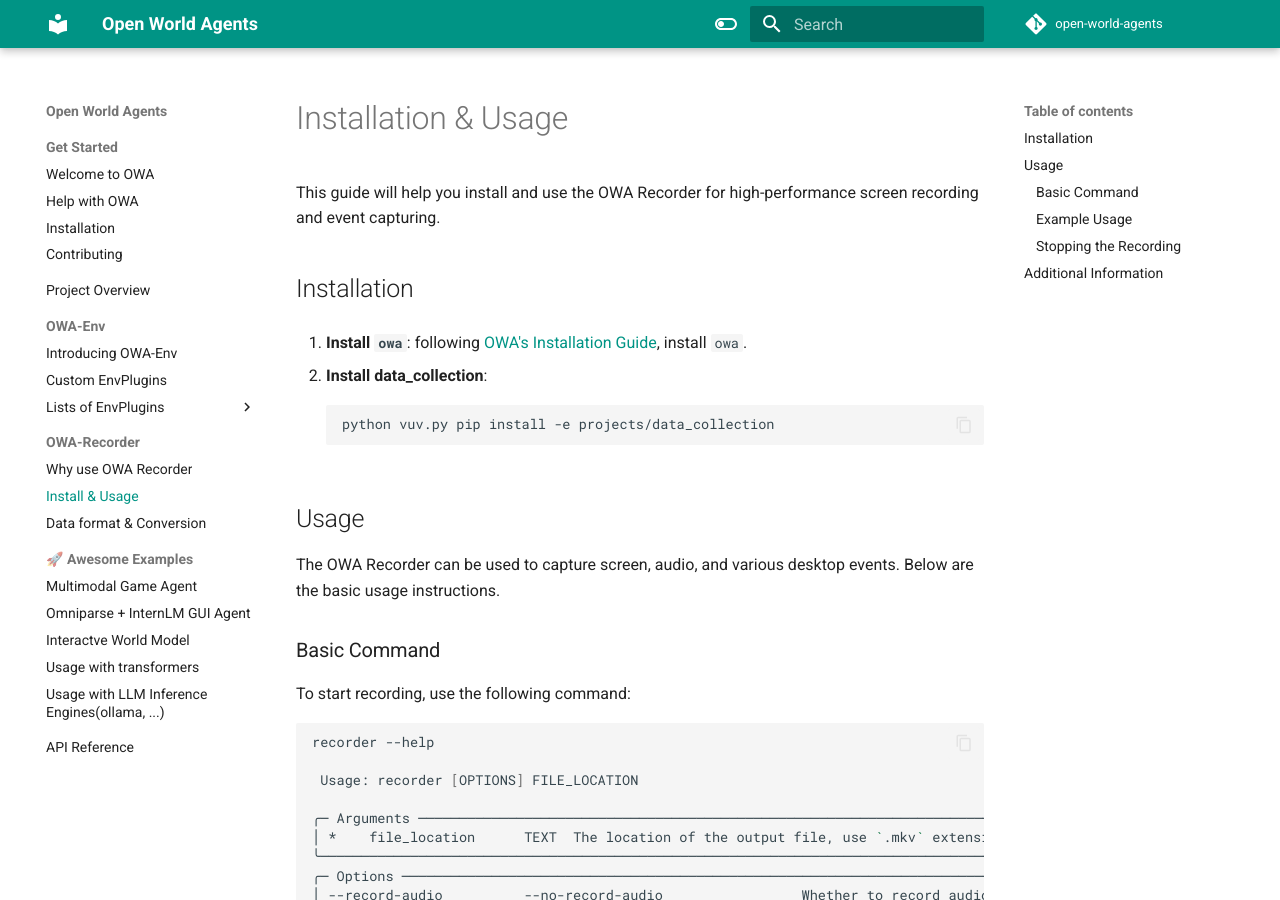
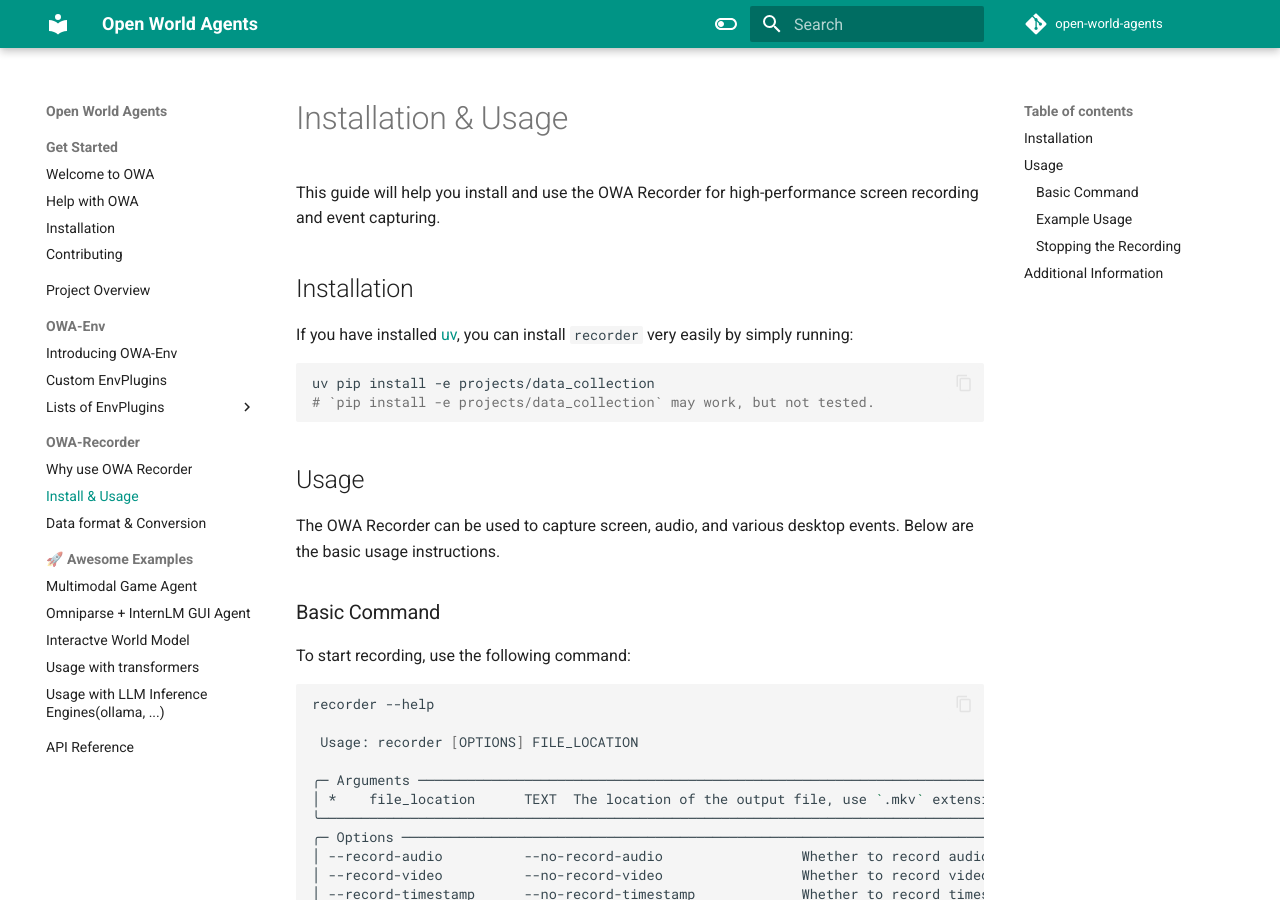
Before and after one commit to open-world-agents/open-world-agents, an MkDocs documentation site: the page built from docs/recorder/install_and_usage.md, in a window 1280 px wide and 900 px high. Built offline with MkDocs 1.6.1 and Material for MkDocs 9.7.7, drawn with Linux system fonts in a browser that asks for light colours; comment, search, counter and statistics services are not loaded.

Commit message:
docs: make recorder install guide simple

````diff
--- a/docs/recorder/install_and_usage.md
+++ b/docs/recorder/install_and_usage.md
@@ -4,12 +4,12 @@
 
 ## Installation
 
-1. **Install `owa`**: following [OWA's Installation Guide](../install.md), install `owa`.
+If you have installed [uv](https://docs.astral.sh/uv/), you can install `recorder` very easily by simply running:
 
-2. **Install data_collection**:
-    ```sh
-    python vuv.py pip install -e projects/data_collection
-    ```
+```sh
+uv pip install -e projects/data_collection
+# `pip install -e projects/data_collection` may work, but not tested.
+```
 
 ## Usage
 
````
